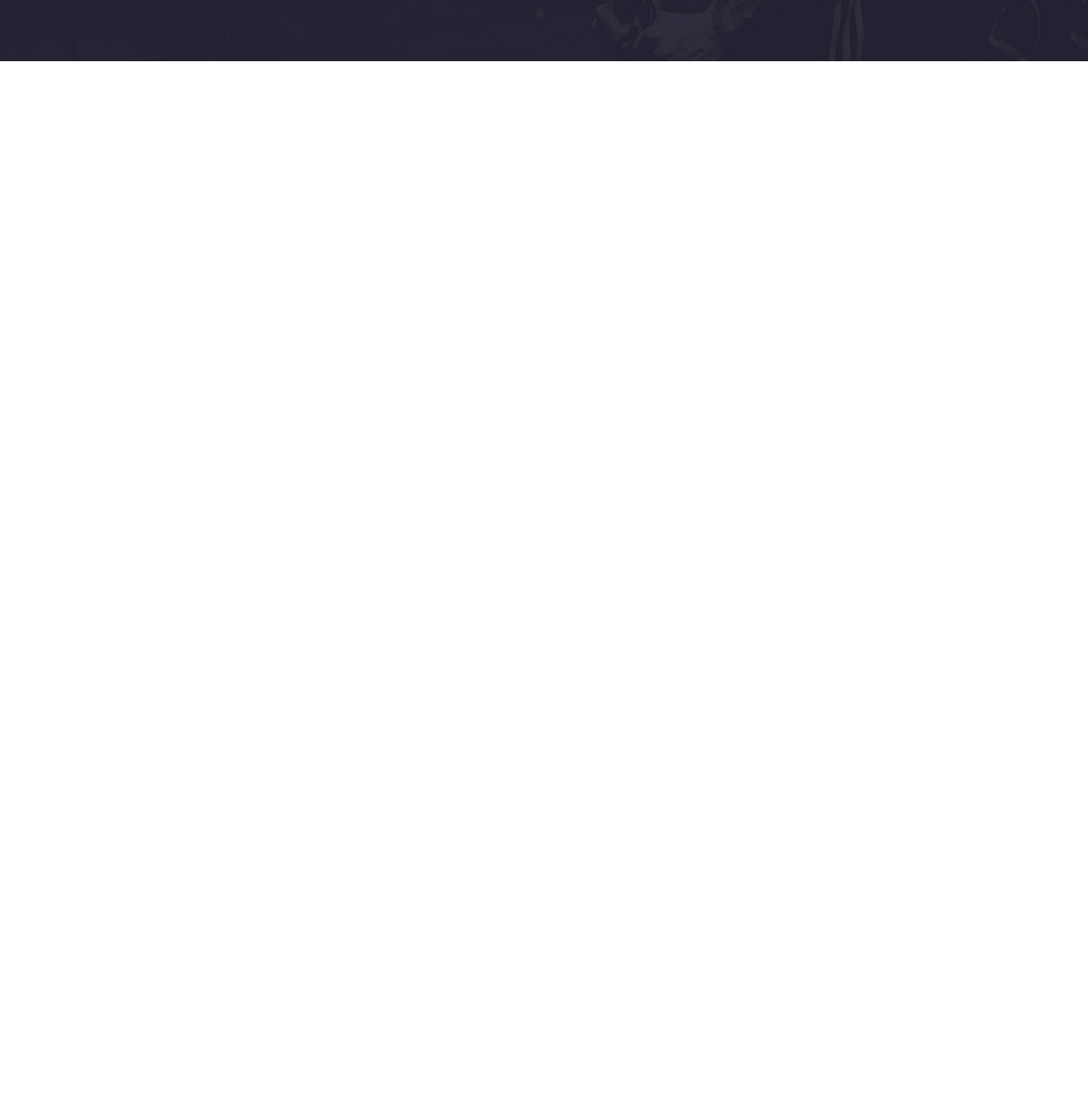
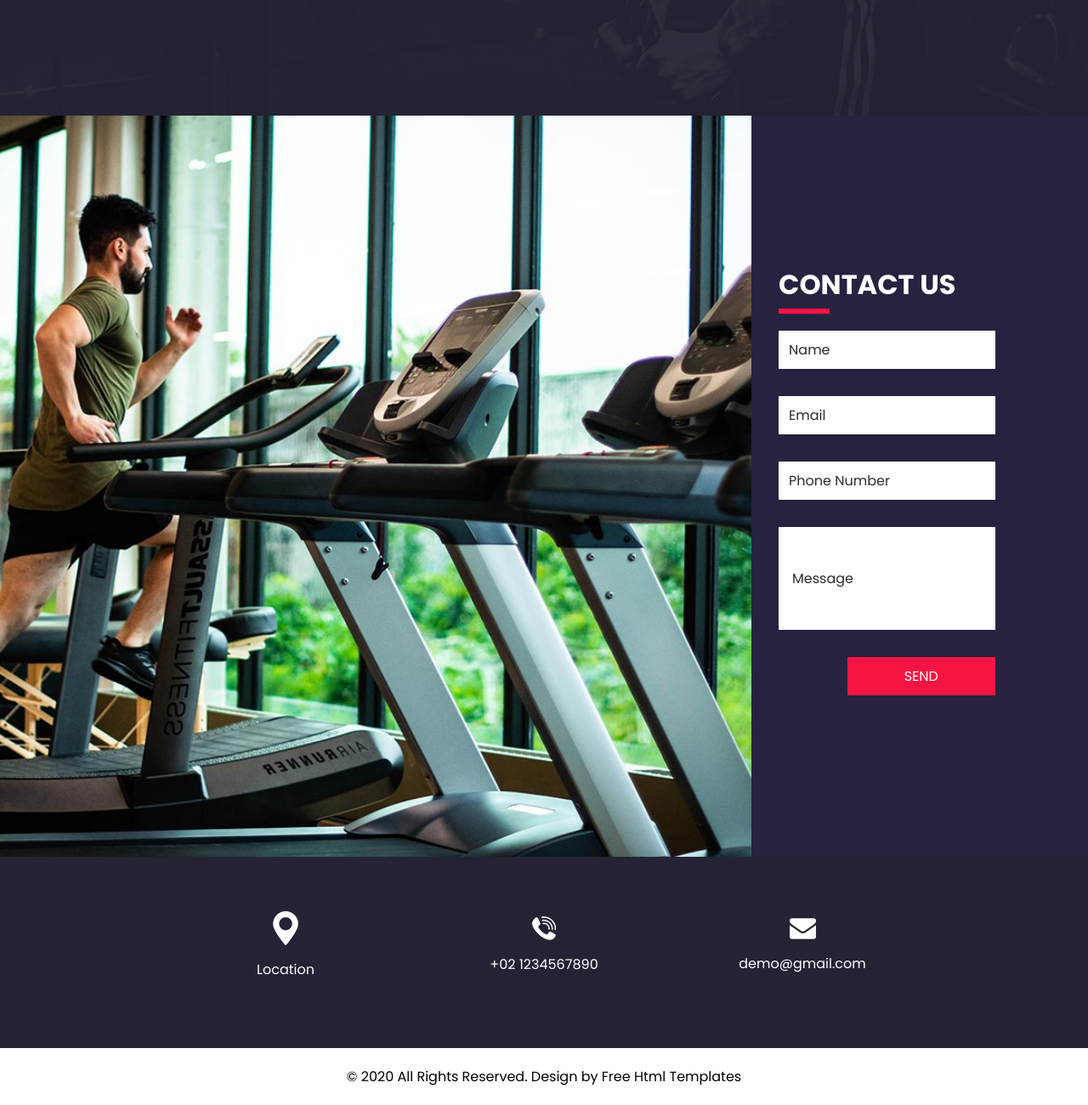
Before and after one commit to JaveriaBaloch/HTML-and-CSS-Crash-Course-Intro-Web-Development-for-Beginners-Part-1-, a plain HTML site: page projects/neogym/index.html in a window 1280 px wide. Shown: the part 2712-4012 px from the top of the page at 85% size. Before the commit the page ends 2784 px from the top, so only its background shows below. Drawn offline with Linux system fonts and the light colour scheme.

Commit message:
contact Us

```diff
--- a/projects/neogym/css/style.css
+++ b/projects/neogym/css/style.css
@@ -193,6 +193,9 @@ hr{
     text-align: center;
     color: #FFFFFF;
 }
+#Trainers .container .title_container{
+    margin: 7vh 0;
+}
 #Trainers .container .title_container h1{
     font-size: 2rem;
 }
@@ -234,3 +237,87 @@ hr{
     align-items: center;
     justify-content: center;
 }
+#ContactUs{
+    display: flex;
+    background: #27223F;
+    color: white;
+    text-align: center;
+    height: 100%;
+}
+.form_container{
+
+    width: 100%;
+    padding-left: 2rem;
+    text-align: left;
+    display: flex;
+    flex-direction: column;
+    justify-content: center;
+    /* align-items: center; */
+}
+.form_container h1{
+    font-size: 2rem;
+}
+.form_container hr{
+    margin: 4px 0;
+}
+.form{
+    display: flex;
+    flex-direction: column;
+    width: 70%;
+}
+.form input{
+    padding: 10px 12px;
+    margin: 1rem 0;
+    outline: 0;
+    border: 0;
+    font-size: 1rem;
+}
+#message{
+    color: #2b2b2b;
+    outline: 0;
+    border: 0;
+    padding: 3rem 1rem;
+}
+.form input::placeholder{
+    color: #2b2b2b;
+}
+.form button{
+    text-align: right;
+    width: fit-content;
+    align-self: flex-end;
+}
+#ContactUs #img1{
+    height: 54.5rem ;
+    object-fit: cover;
+}
+.form button{
+    outline: none;
+    border: 2px rgb(249, 21, 67) solid;
+    background:rgb(249, 21, 67);
+    margin:1rem 0 ;
+    font-size: 1rem;
+    color: white;
+    padding: 8px 65px;
+    text-transform: uppercase;
+}
+footer{
+    background: #252233;
+}
+footer .wrapper{
+    padding: 2rem;
+    color: #FFFFFF;
+}
+footer .item{
+    display: flex;
+    flex-direction: column;
+    justify-content: center;
+    align-items: center;
+}
+footer .item p{
+    margin: 1rem 0;
+}
+.copyright{
+    text-align: center;
+    padding: 1.3rem;
+    background: white;
+}
--- a/projects/neogym/index.html
+++ b/projects/neogym/index.html
@@ -24,7 +24,7 @@
                             <a href="#Trainers">Trainers</a>
                         </li>
                         <li class="nav_item">
-                            <a href="#Home">Contact Us</a>
+                            <a href="#ContactUs">Contact Us</a>
                         </li>
                         <li class="item">
                             <img src="./images/search-icon.png" alt="">
@@ -157,6 +157,46 @@
                     </div>
                 </div>
             </section>
+            <section id="ContactUs">
+                <img src="./images/contact-img.jpg" alt="" id="img1">
+                <div class="form_container">
+                    <div class="title_container">
+                        <h1>CONTACT US</h1>
+                        <hr>
+                    </div>
+                    <div class="form">
+                        <input type="text" name="" id="" placeholder="Name">
+                        <input type="email" name="" id="" placeholder="Email">
+                        <input type="tel" placeholder="Phone Number">
+                        <input name="" id="message" placeholder="Message"  >
+                        </input>
+                        <button>Send</button>
+                    </div>
+                </div>
+            </section>
         </main>
+        <footer>
+            <div class="container">
+                <div class="wrapper">
+                    <div class="item">
+                        <img src="./images/location-white.png" alt="">
+                        <p>Location</p>
+                    </div>
+                    <div class="item">
+                        <img src="./images/telephone-white.png"
+                   alt="">
+                        <p>+02 1234567890</p>
+                    </div>
+                    <div class="item">
+                        <img src="./images/envelope-white.png"
+                   alt="">
+                        <p>demo@gmail.com</p>
+                    </div>
+                </div>
+            </div>
+            <div class="copyright">
+                © 2020 All Rights Reserved. Design by Free Html Templates
+            </div>
+        </footer>
     </body>
 </html>
```
